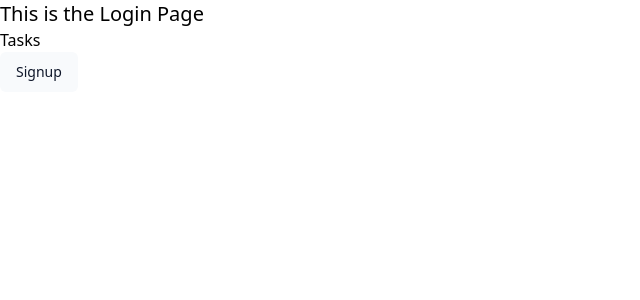
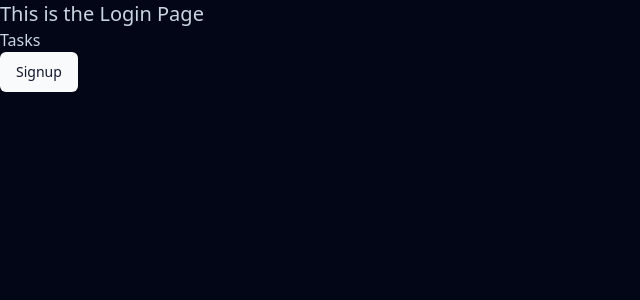
Before and after one commit to manikbajaj/fullstack-react, a React (Vite) app: page / in a window 1280 px wide. Shown: the top 300 px of the page, without its empty margins (0-640 px from the left). Built offline with nearby package versions, Linux system fonts and the light colour scheme.

Commit message:
Adding defaults for the dark mode

```diff
--- a/src/index.css
+++ b/src/index.css
@@ -3,5 +3,33 @@
 @tailwind utilities;
 @layer base {
   :root {
-    --radius: 0.5rem}
+    --radius: 0.5rem;
+  }
+
+  @tailwind base;
+  @tailwind components;
+  @tailwind utilities;
+  @layer base {
+    :root {
+      --radius: 0.5rem;
+    }
+  }
+
+  .dark {
+    body {
+      background-color: rgb(2 6 23); /* Tailwind's slate-950 */
+      color: rgb(203 213 225); /* Tailwind's slate-300 */
+    }
+
+    h1,
+    h2,
+    h3,
+    h4,
+    h5,
+    h6,
+    p,
+    a {
+      color: inherit; /* Ensures text colors are consistent */
+    }
+  }
 }
```
